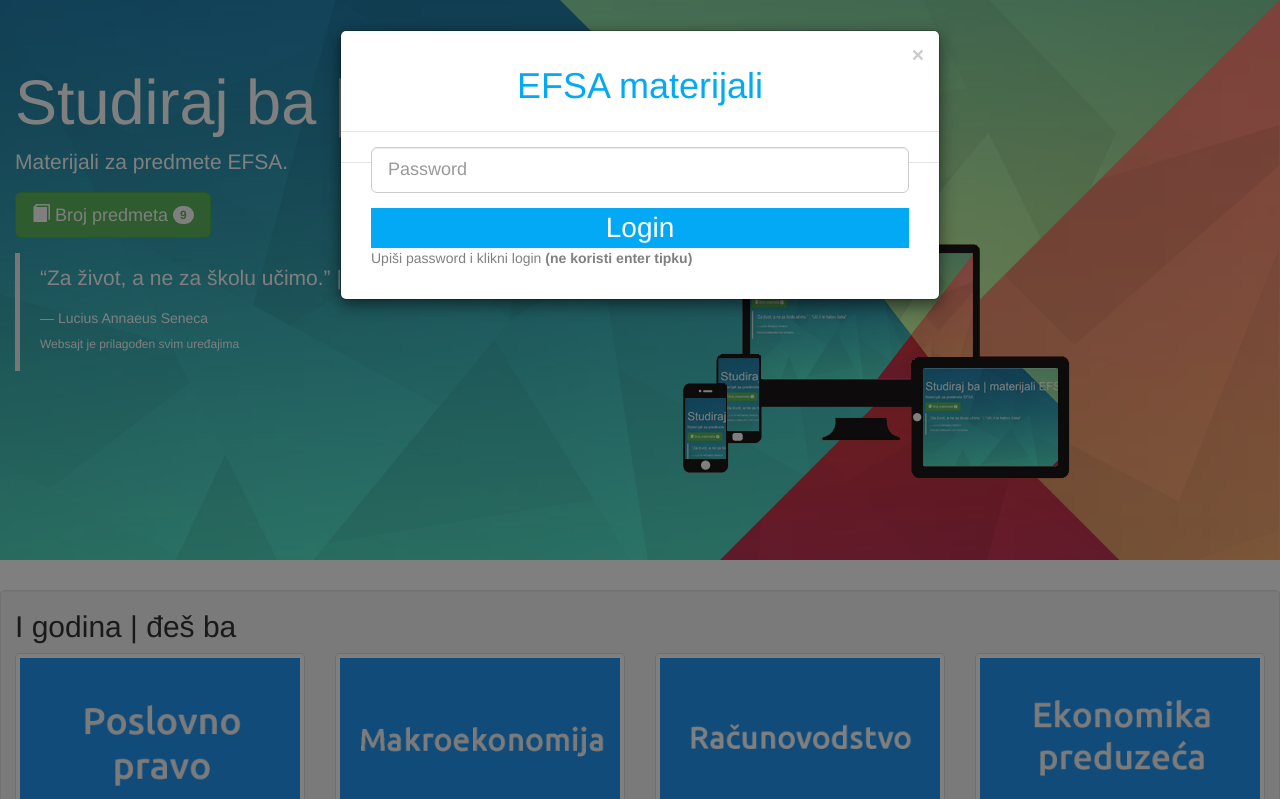
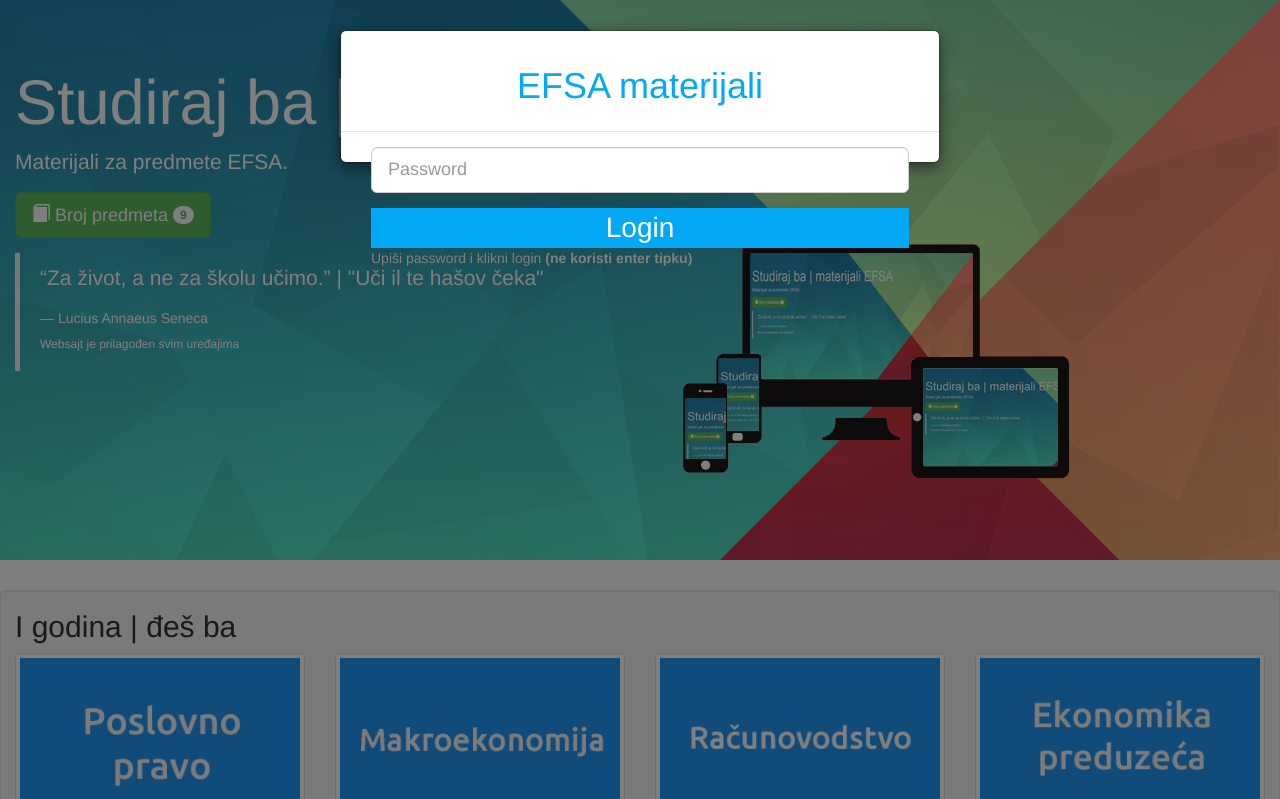
Before and after one commit to efsamaterijali/efsamaterijali.github.io, a plain HTML site: page index.html in a window 1280 px wide. Shown: the top 799 px of the page. Drawn offline with nearby package versions, Linux system fonts and the light colour scheme.

Commit message:
close button zaboravio
xD

```diff
--- a/index.html
+++ b/index.html
@@ -32,7 +32,7 @@
       <!-- Modal content-->
       <div class="modal-content">
          <div class="modal-header">
-          <button type="button" class="close" data-dismiss="modal" aria-hidden="true">×</button>
+
           <h1 class="text-center" id="h" style="color:#03a9f4">EFSA materijali</h1>
       </div>
       <div class="modal-body">
@@ -49,11 +49,7 @@
             </div>
           </form>
       </div>
-      <div class="modal-footer">
-          <div class="col-md-12">
-    <div id="sajt" style="width:100%;height:40px;color:white; background-color:red; text-align:center;display:none;font-size:2em;">klikni</div>
-		  </div>
-      </div>
+
       </div>
 
     </div>
```
